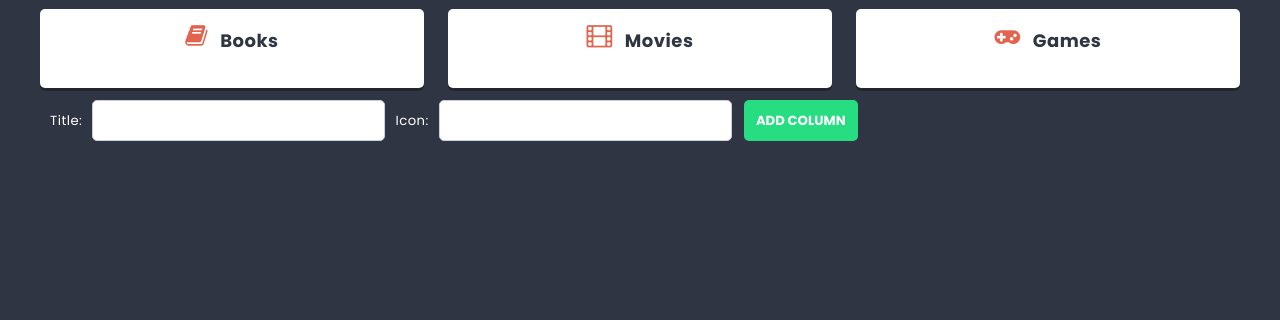
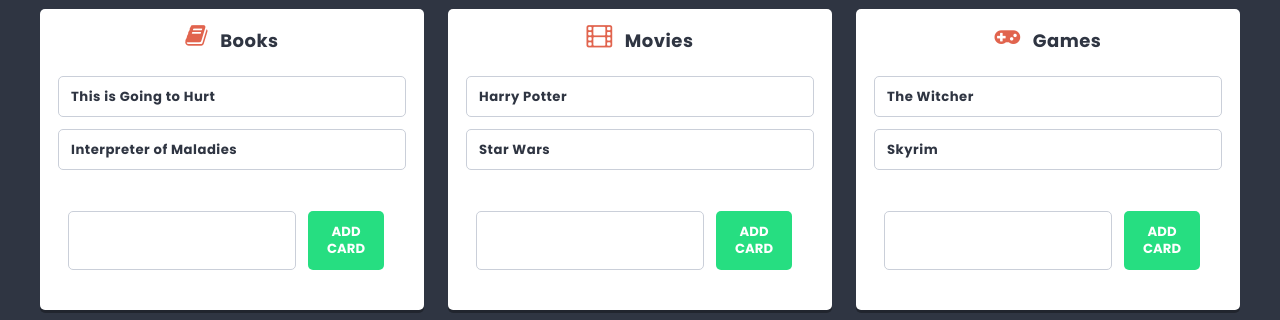
Before and after one commit to PD-2000/learning-react, a React (Create React App) app: page / in a window 1280 px wide. Shown: the part 532-852 px from the top of the page. Before the commit the page ends 800 px from the top, so only its background shows below. Built offline with nearby package versions, Linux system fonts and the light colour scheme.

Commit message:
Add Card & CardForm

```diff
--- /dev/null
+++ b/src/components/Card/Card.js
@@ -0,0 +1,9 @@
+import styles from './Card.module.scss';
+
+const Card = props => {
+	return (
+		<li className={styles.card}>{props.title}</li>
+	);
+}
+
+export default Card;
--- /dev/null
+++ b/src/components/Card/Card.module.scss
@@ -0,0 +1,13 @@
+@import '../../styles/settings.scss';
+
+.card {
+	position: relative;
+	background: $color-light;
+	border: 1px solid lighten($color-dark, 60%);
+	padding: $base-size;
+	margin: 0 0 $base-size 0;
+	border-radius: $radius;
+	display: flex;
+	justify-content: space-between;
+	font-weight: bold;
+}
--- /dev/null
+++ b/src/components/CardForm/CardForm.js
@@ -0,0 +1,21 @@
+import styles from './CardForm.module.scss';
+import {useState} from 'react';
+import Button from '../Button/Button';
+import TextInput from '../TextInput/TextInput';
+
+const CardForm = props => {
+	const [title, setTitle] = useState('');
+	const handleSubmit = e => {
+		e.preventDefault();
+		props.action({title: title}, props.columnId);
+		setTitle('');
+	};
+	return (
+		<form className={styles.cardForm} onSubmit={handleSubmit}>
+			<TextInput value={title} onChange={e => setTitle(e.target.value)} />
+			<Button>Add card</Button>
+		</form>
+	);
+};
+
+export default CardForm;
--- /dev/null
+++ b/src/components/CardForm/CardForm.module.scss
@@ -0,0 +1,7 @@
+@import '../../styles/settings.scss';
+
+.cardForm {
+	display: flex;
+	justify-content: center;
+	padding: 10px;
+}
--- a/src/components/Column/Column.js
+++ b/src/components/Column/Column.js
@@ -1,11 +1,17 @@
 import styles from './Column.module.scss';
+import Card from '../Card/Card';
+import CardForm from '../CardForm/CardForm';
 
 const Column = props => {
 	return (
 		<article className={styles.column}>
 			<h2 className={styles.title}><span className={styles.icon + ' fa fa-' + props.icon} />{props.title}</h2>
+			<ul className={styles.cards}>
+				{props.cards.map(card => <Card key={card.id} title={card.title} />)}
+			</ul>
+			<CardForm columnId={props.id} action={props.action} />
 		</article>
 	);
-}
+};
 
 export default Column;
--- a/src/components/List/List.js
+++ b/src/components/List/List.js
@@ -4,19 +4,48 @@
 import shortid from 'shortid';
 import ColumnForm from '../ColumnForm/ColumnForm';
 
-const List = () => {
+const List = props => {
 	const [columns, setColumns] = useState([
-		{id: 1, title: 'Books', icon: 'book'},
-		{id: 2, title: 'Movies', icon: 'film'},
-		{id: 3, title: 'Games', icon: 'gamepad'}
+		{
+			id: 1,
+			title: 'Books',
+			icon: 'book',
+			cards: [
+				{id: 1, title: 'This is Going to Hurt'},
+				{id: 2, title: 'Interpreter of Maladies'}
+			]
+		},
+		{
+			id: 2,
+			title: 'Movies',
+			icon: 'film',
+			cards: [
+				{id: 1, title: 'Harry Potter'},
+				{id: 2, title: 'Star Wars'}
+			]
+		},
+		{
+			id: 3,
+			title: 'Games',
+			icon: 'gamepad',
+			cards: [
+				{id: 1, title: 'The Witcher'},
+				{id: 2, title: 'Skyrim'}
+			]
+		}
 	]);
-	// useEffect(() => {
-	// 		setTimeout(() => {
-	// 			setColumns([...columns, {id: 4, title: 'Test column'}]);
-	// 		}, 2000);
-	// }, []);
 	const addColumn = newColumn => {
-		setColumns([...columns, { id: shortid(), title: newColumn.title, icon: newColumn.icon }]);
+		setColumns([...columns, {id: shortid(), title: newColumn.title, icon: newColumn.icon, cards: []}]);
+	};
+	const addCard = (newCard, columnId) => {
+		const columnsUpdated = columns.map(column => {
+			if(column.id === columnId)
+				return {...column, cards: [...column.cards, { id: shortid(), title: newCard.title}]}
+			else
+				return column
+		})
+
+		setColumns(columnsUpdated);
 	};
 	return (
 		<div className={styles.list}>
@@ -25,9 +54,9 @@
 			</header>
 			<p className={styles.description}>Interesting things I want to check out:</p>
 			<section className={styles.columns}>
-				{columns.map(column => <Column key={column.id} title={column.title} icon={column.icon} />)}
+				{columns.map(column => <Column key={column.id} id={column.id} title={column.title} icon={column.icon} cards={column.cards} action={addCard} />)}
 			</section>
-			<ColumnForm action={addColumn} />
+			<ColumnForm columnId={props.id} action={addColumn} />
 		</div>
 	);
 };
```
